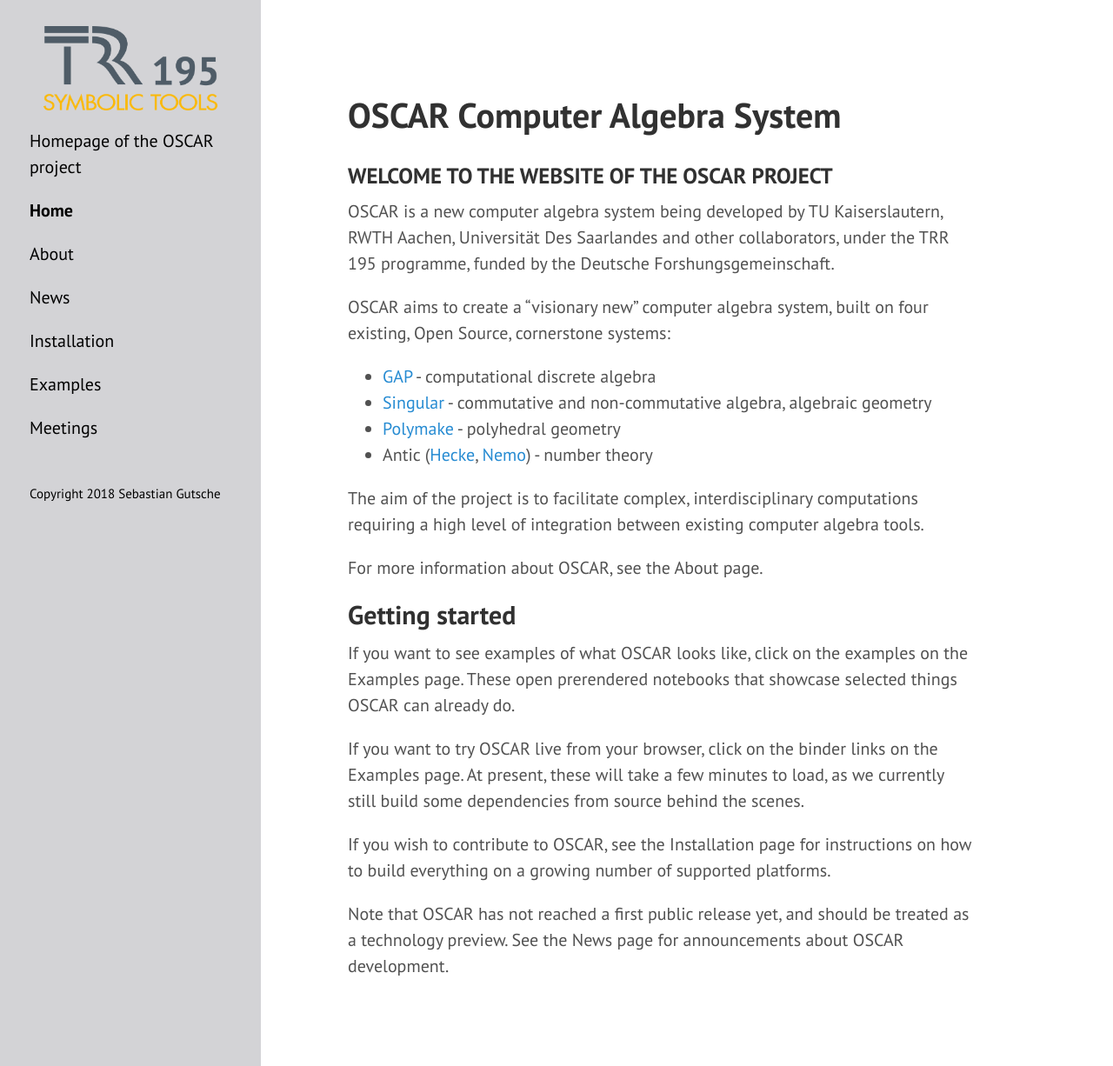
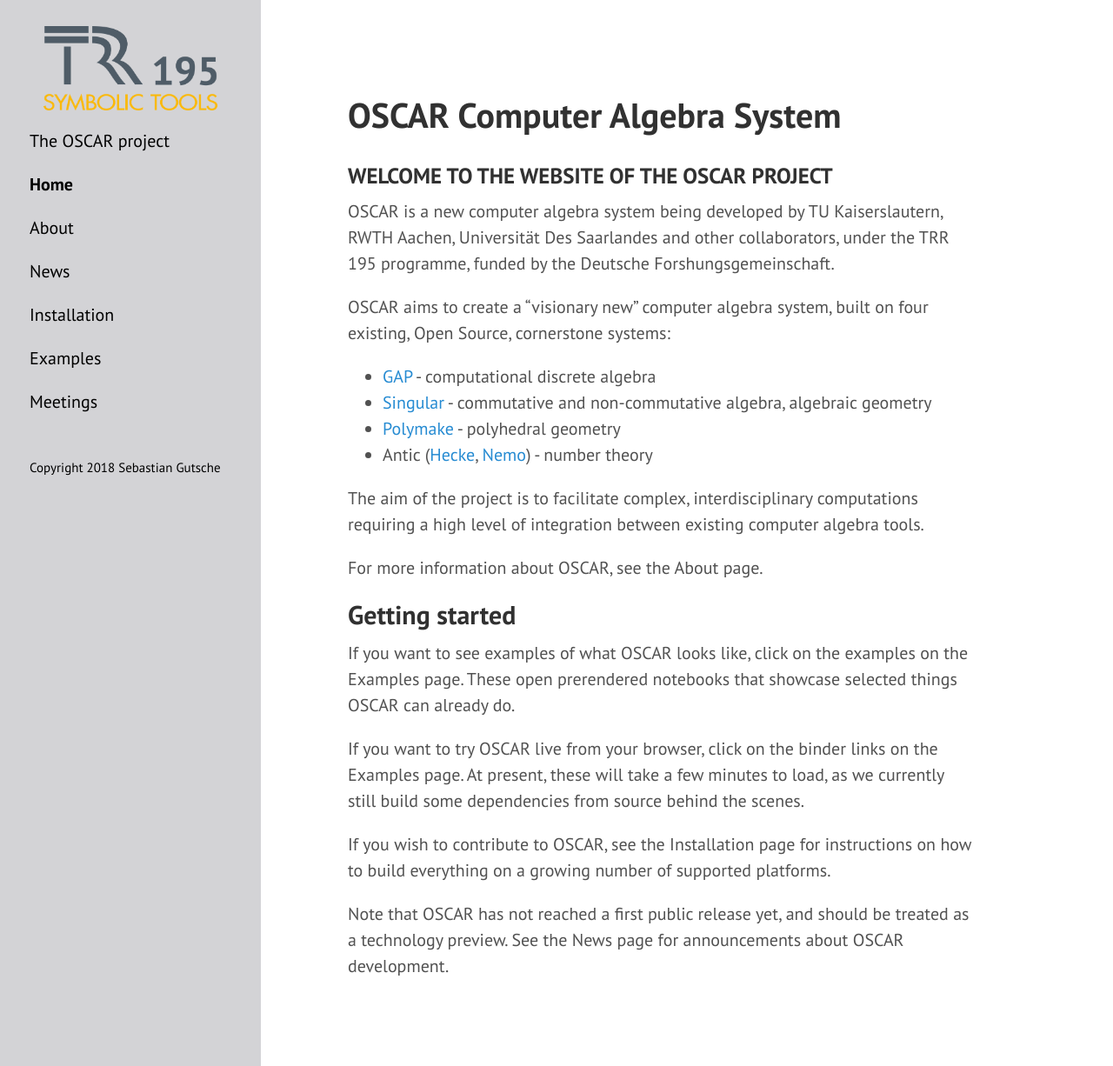
Before and after one commit to oscar-system/oscar-website, a Jekyll site: the page built from index.md, in a window 1280 px wide and 1226 px high. Shown: the whole window at 87% size. Built offline with Jekyll 4.4.1, drawn with Linux system fonts in a browser that asks for light colours.

Commit message:
Some more cleanup.

```diff
--- a/_config.yml
+++ b/_config.yml
@@ -10,7 +10,7 @@
 # Setup
 title:            'OSCAR Computer Algebra System'
 tagline:          ''
-description:      'Homepage of the OSCAR project'
+description:      'The OSCAR project'
 location:         ''
 url:              http://sebasguts.github.io
 baseurl:          /oscar-website
--- a/_includes/sidebar.html
+++ b/_includes/sidebar.html
@@ -8,6 +8,7 @@
       </h1>
       <p class="lead">{{ site.description }}</p>
     </div>
+    </hr>
 
     <p/>
     <nav class="sidebar-nav">
```
